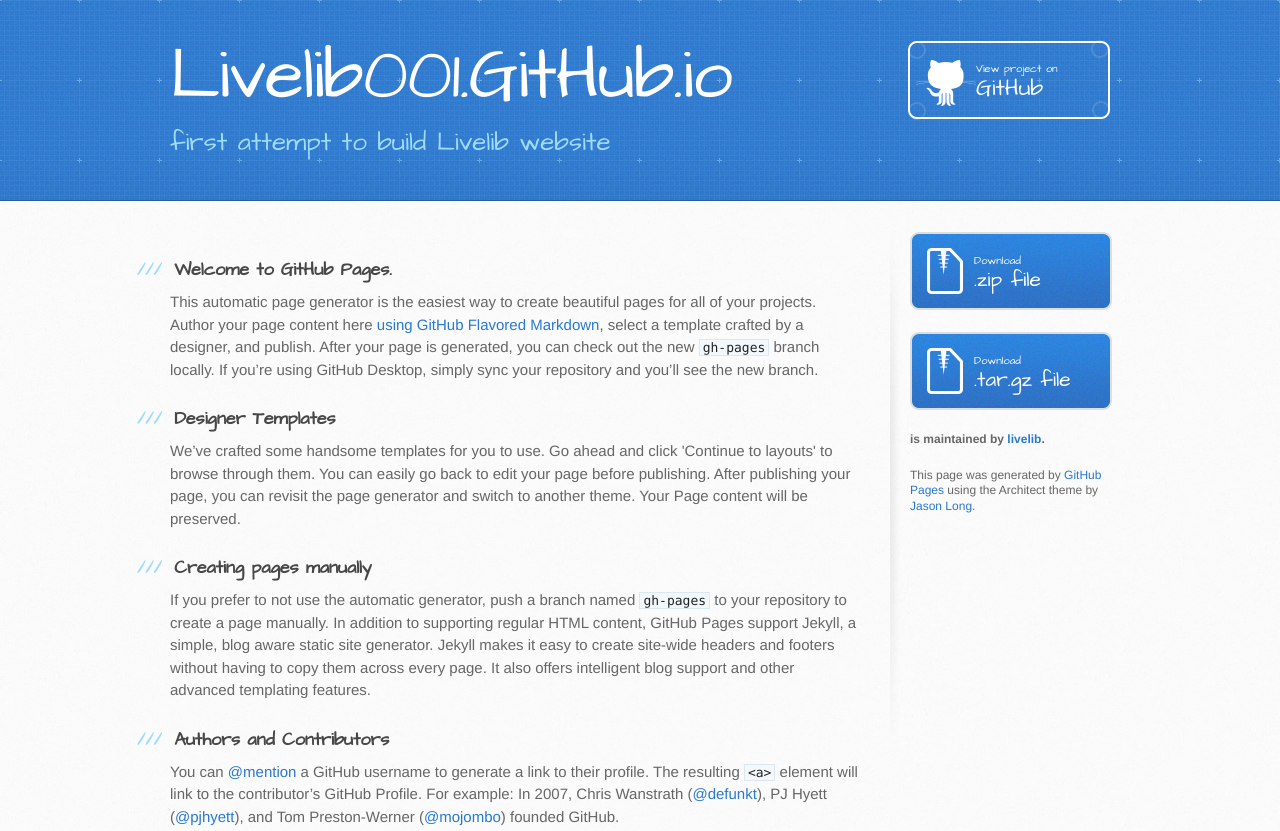
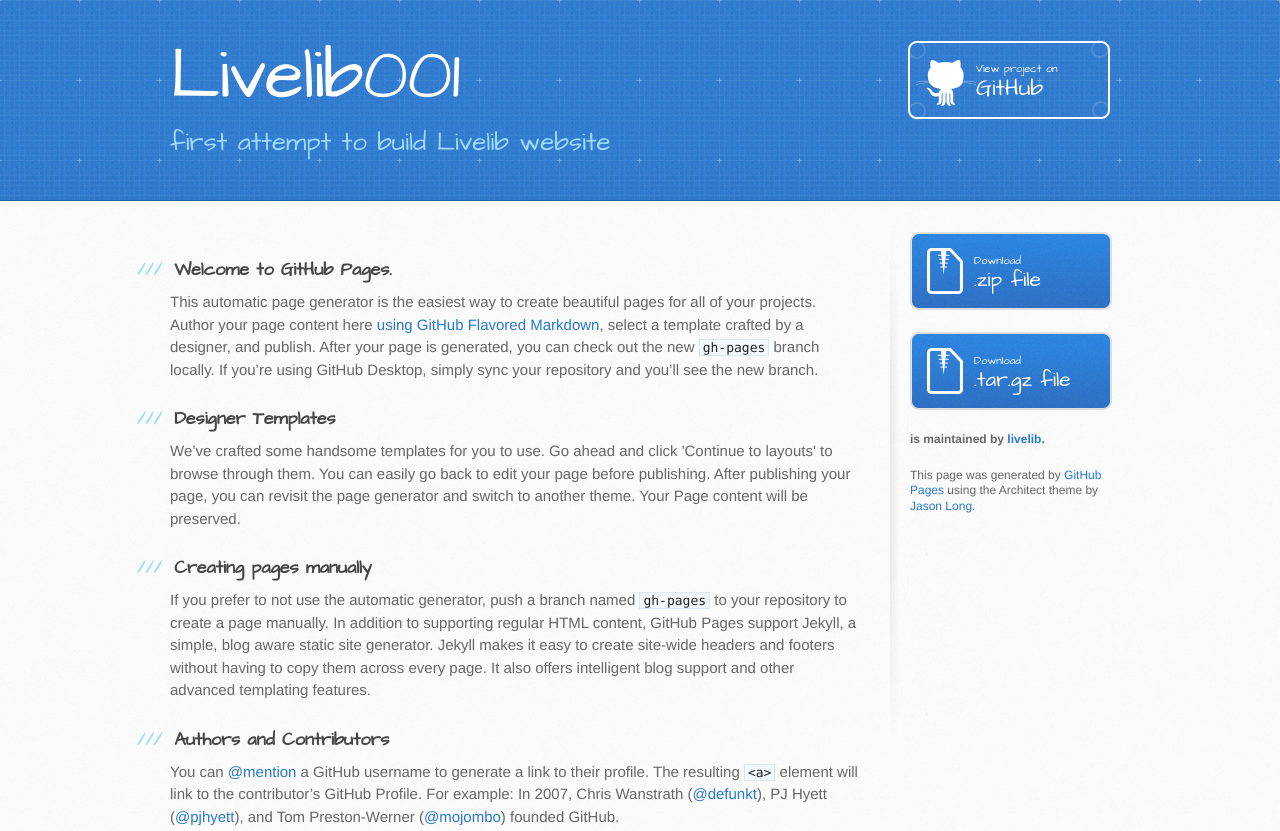
Before and after one commit to livelib/livelib001.github.io, a plain HTML site: page index.html in a window 1280 px wide. Shown: the top 831 px of the page. Drawn offline with Linux system fonts and the light colour scheme.

Commit message:
Update index.html
ex1

```diff
--- a/index.html
+++ b/index.html
@@ -13,13 +13,13 @@
     <script src="//html5shiv.googlecode.com/svn/trunk/html5.js"></script>
     <![endif]-->
 
-    <title>Livelib001.GitHub.io by livelib</title>
+    <title>Livelib 001</title>
   </head>
 
   <body>
     <header>
       <div class="inner">
-        <h1>Livelib001.GitHub.io</h1>
+        <h1>Livelib001</h1>
         <h2>first attempt to build Livelib website</h2>
         <a href="https://github.com/livelib/livelib001.github.io" class="button"><small>View project on</small> GitHub</a>
       </div>
```
